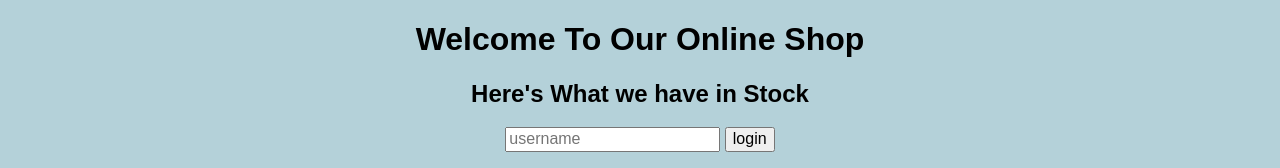
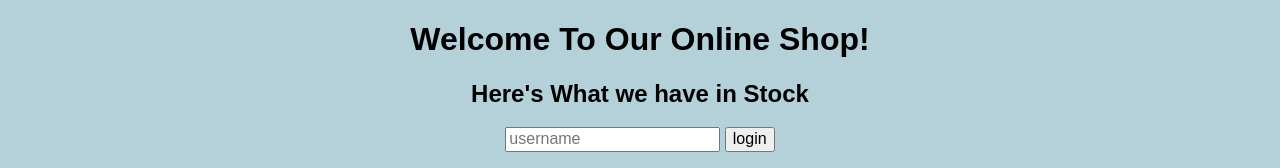
Before and after one commit to RPadilla3/shopular, a website: page src/index.html in a window 1280 px wide. Shown: the top 168 px of the page. Drawn offline with nearby package versions, Linux system fonts and the light colour scheme; files that its build step writes are made by us from their sources.

```diff
--- a/src/index.html
+++ b/src/index.html
@@ -9,7 +9,7 @@
 
   <body>
     <header>
-      <h1>Welcome To Our Online Shop</h1>
+      <h1>Welcome To Our Online Shop!</h1>
       <h2> Here's What we have in Stock</h2>
     </header>
 
```
